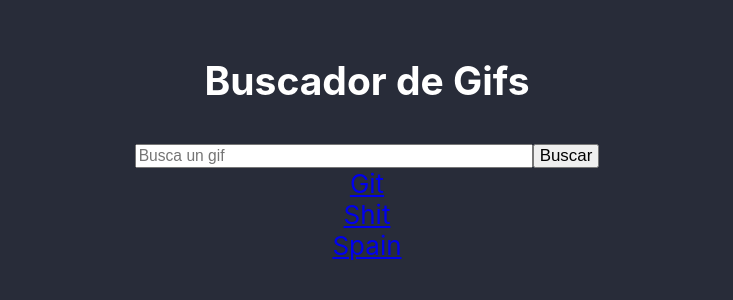
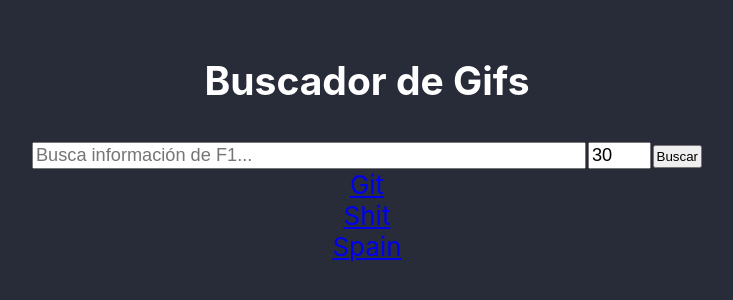
Before and after one commit to ferandgal/React-App-Gif, a React (Create React App) app: page / in a window 1280 px wide. Shown: the part 244-544 px from the top of the page, without its empty margins (273-1006 px from the left). Built offline with nearby package versions, Linux system fonts and the light colour scheme.

Commit message:
Pruebas de react, alineados input de busqueda

```diff
--- a/package.json
+++ b/package.json
@@ -8,7 +8,9 @@
     "@testing-library/user-event": "^13.5.0",
     "react": "^17.0.2",
     "react-dom": "^17.0.2",
+    "react-icons": "^4.3.1",
     "react-scripts": "5.0.0",
+    "styled-components": "^5.3.3",
     "web-vitals": "^2.1.4",
     "wouter": "*"
   },
--- a/src/App.css
+++ b/src/App.css
@@ -1,5 +1,10 @@
 :root{
   --column-number: 2;
+}
+
+img{
+  width: 98px;
+  height: 98px;
 }
 
 .App {
@@ -28,14 +33,24 @@
   width: 100%;
 }
 
-.input{
-  width: 25em;
-  font-size: 0.6em;
+.input-text{
+  width: 30em;
+  font-size: 0.7em;
+  display: inline-block;
+  margin-top: 2px;
+  margin-right: 2px;
+}
+
+.input-number{
+  display: inline-block;
+  width: 3em;
+  font-size: 0.7em;
+  margin-top: 2px;
+  margin-right: 2px;
 }
 
 .input-button{
-  font-size: 0.65em;
-  padding: 0 5px  0 5px;
+  padding: 2px;
   cursor: pointer;
 }
 
--- a/src/App.js
+++ b/src/App.js
@@ -6,6 +6,7 @@ import React, { useState } from 'react';
 
 export default function App() {
   const [keyword, setKeyword] = useState('');
+  const [limit, setLimit] = useState(30);
   const [path, pushLocation] = useLocation();
 
   console.log(path);
@@ -13,25 +14,31 @@ export default function App() {
   const handleSubmit = evt => {
     evt.preventDefault();
     console.log(keyword);
-    pushLocation(`/gif/${keyword}/5`);
+    console.log(limit);
+    pushLocation(`/gif/${keyword}/${limit}`);
   }
   //Cada vez que se cambia el input se cambia el estado
-  const handleChange = evt => {
+  const handleKeywordChange = evt => {
     setKeyword(evt.target.value);
+  }
+
+  const handleLimitChange = evt => {
+    setLimit(evt.target.value);
   }
 
   return (
     <div className="App">
       <section className='App-content'>
         <h1>Buscador de Gifs</h1>
-        <form class='searcher-input' onSubmit={handleSubmit}>
-          <input class='input' onChange={handleChange} placeholder="Busca un gif" type='text' value={keyword} />
-          <input class='input-button' type="submit" value="Buscar"/>
+        <form className='searcher-input' onSubmit={handleSubmit}>
+          <input className='input-text' onChange={handleKeywordChange} value={keyword} placeholder='Busca información de F1...'/>
+          <input className='input-number' onChange={handleLimitChange} placeholder="Nº" type='number' value={limit} />
+          <input className='input-button' type="submit" value="Buscar"/>
         </form>
-        <Link to='/gif/git/3'>Git</Link>
-        <Link to='/gif/shit/3'>Shit</Link>
-        <Link to='/gif/spain/4'>Spain</Link>
-        <div class='listGifs'>
+        <Link to='/gif/git/30'>Git</Link>
+        <Link to='/gif/shit/30'>Shit</Link>
+        <Link to='/gif/spain/30'>Spain</Link>
+        <div className='listGifs'>
         <Route
           component = {ListOfGifs}
           path="/gif/:keyword/:limit" />
--- a/src/components/ListOfGifs.js
+++ b/src/components/ListOfGifs.js
@@ -13,9 +13,9 @@ export default function ListOfGifs({params}) {
 
   return <div>
     {
-      gifs.map(({id, title, url}) =>
-      <Gif url={url} id={id}/>
+      gifs.map(({id, url}) =>
+      <Gif key={id} id={id} url={url}/>
       )
-  }
+    }
   </div>
 }
```
Also changed, not shown: src/theme.js (added, +7 -0 lines), 1 other file (tests, documents, lock files or other folders).
